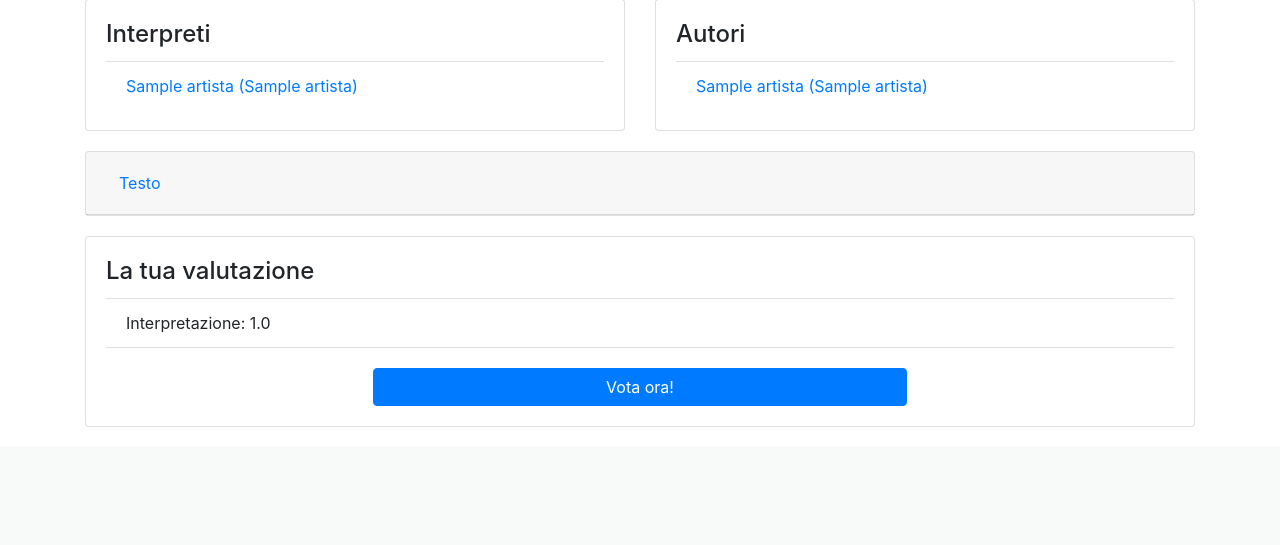
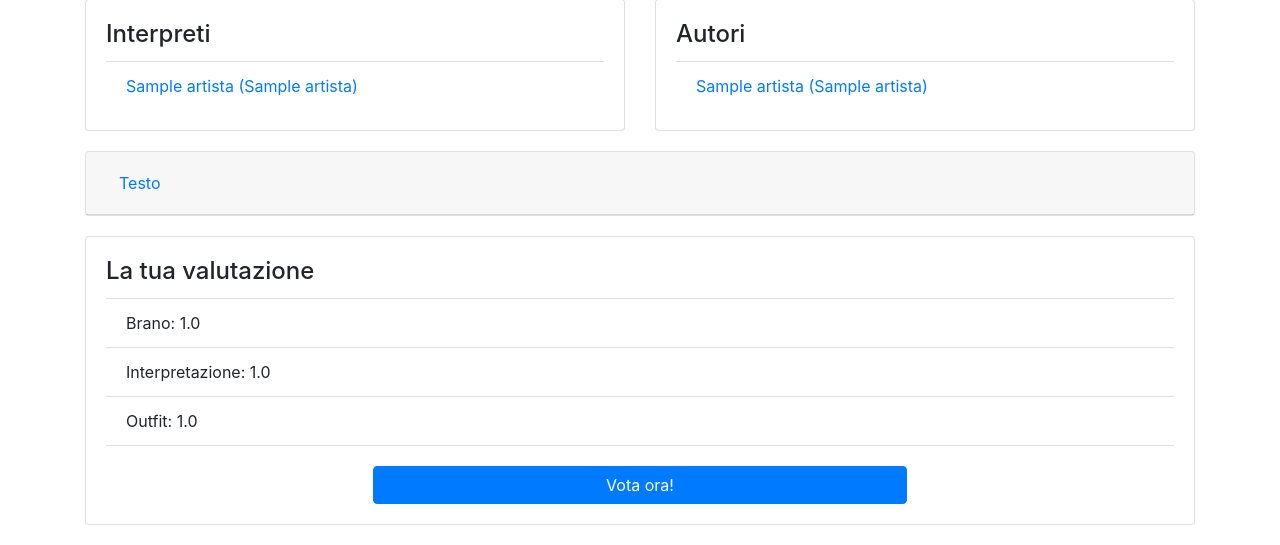
Before and after one commit to r0lf0/Votiamo_Sanremo_2021, a Django app: page /brani/1 in a window 1280 px wide. Shown: the part 372-917 px from the top of the page. Before the commit the page ends 799 px from the top, so only its background shows below. Run offline with Django 3.2, Linux system fonts and the light colour scheme; a user stored in the database is signed in; tables that the repository leaves empty hold one stand-in row (values such as "Sample post"); grey boxes marked "Sample" are stand-in pictures; some libraries are stand-ins or nearby versions.

Commit message:
Completata funzione di votazione

```diff
--- /dev/null
+++ b/sanremo/forms.py
@@ -0,0 +1,20 @@
+from django import forms
+
+
+class ValutazioneForm(forms.Form):
+    voto_brano = forms.FloatField(min_value=0, max_value=10)
+    voto_interpretazione = forms.FloatField(min_value=0, max_value=10)
+    voto_outfit = forms.FloatField(min_value=0, max_value=10)
+
+    def __init__(self, *args, **kwargs):
+        self.voto_brano = kwargs.pop('voto_brano', None)
+        self.voto_interpretazione = kwargs.pop('voto_interpretazione', None)
+        self.voto_outfit = kwargs.pop('voto_outfit', None)
+
+        kwargs.update(initial={
+            'voto_brano': self.voto_brano,
+            'voto_interpretazione': self.voto_interpretazione,
+            'voto_outfit': self.voto_outfit
+        })
+
+        super().__init__(*args, **kwargs)
--- a/sanremo/models.py
+++ b/sanremo/models.py
@@ -42,13 +42,6 @@ class Brano(models.Model):
         return reverse('sanremo-brano', args=[str(self.id)])
 
 
-CATEGORIA = (
-    ('i', 'Interpretazione'),
-    ('b', 'Brano'),
-    ('o', 'Outfit'),
-)
-
-
 class Valutazione(models.Model):
     utente = models.ForeignKey(
         settings.AUTH_USER_MODEL,
@@ -56,18 +49,12 @@ class Valutazione(models.Model):
     )
     brano = models.ForeignKey(Brano, help_text="Seleziona il brano",
                               on_delete=models.PROTECT)
-    voto = models.FloatField()
-    categoria = models.CharField(
-        max_length=1,
-        choices=CATEGORIA,
-        help_text='Scegli la categoria da votare',
-    )
+    voto_brano = models.FloatField()
+    voto_interpretazione = models.FloatField()
+    voto_outfit = models.FloatField()
 
     def __str__(self):
         return self.utente.__str__() \
                + " ha valutato " + self.voto.__str__() \
                + " il brano " + self.brano.__str__() \
                + " nella categoria " + self.categoria.__str__()
-
-    def get_categoria(self):
-        return dict(CATEGORIA).get(self.categoria)
--- a/sanremo/templates/sanremo/brano_detail.html
+++ b/sanremo/templates/sanremo/brano_detail.html
@@ -102,13 +102,23 @@
                                 La tua valutazione
                             </h4>
                             {% if valutazioni %}
+                                {% if valutazioni.count > 1 %}
+                                    <p>Situazione incosistente, segnala a Ricky!</p>
+                                {% else %}
+                                    {% for valutazione in valutazioni %}
                                         <ul class="list-group list-group-flush">
-                                    {% for valutazione in valutazioni %}
                                             <li class="list-group-item">
-                                            {{ valutazione.get_categoria }}: {{ valutazione.voto }}
+                                                Brano: {{ valutazione.voto_brano }}
                                             </li>
+                                            <li class="list-group-item">
+                                                Interpretazione: {{ valutazione.voto_interpretazione }}
+                                            </li>
+                                            <li class="list-group-item">
+                                                Outfit: {{ valutazione.voto_outfit }}
+                                            </li>
+                                        </ul>
                                     {% endfor %}
-                                </ul>
+                                {% endif %}
                             {% endif %}
                             <div class="text-center">
                                 <button type="button" class="btn btn-primary col-12 col-md-6" data-toggle="modal"
@@ -133,13 +143,18 @@
                         <span>&times;</span>
                     </button>
                 </div>
+                <form action="{% url 'vota-brano' pk=brano.id %}" method="post">
                     <div class="modal-body">
-                    ...
+                        {% csrf_token %}
+                        <ul>
+                            {{ form.as_ul }}
+                        </ul>
                     </div>
                     <div class="modal-footer">
                         <button type="button" class="btn btn-secondary" data-dismiss="modal">Annulla</button>
-                    <button type="button" class="btn btn-primary">Salva</button>
+                        <input type="submit" class="btn btn-primary" />
                     </div>
+                </form>
             </div>
         </div>
     </div>
--- a/sanremo/urls.py
+++ b/sanremo/urls.py
@@ -6,7 +6,6 @@ from django.conf.urls.static import static
 urlpatterns = [
     path('', views.BranoListView.as_view(), name='sanremo-brani'),
     path('brani/<int:pk>', views.BranoDetailView.as_view(), name='sanremo-brano'),
-    path('about/', views.about, name='sanremo-about'),
 ]
 
 if settings.DEBUG:
@@ -17,3 +16,7 @@ if settings.DEBUG:
 urlpatterns += [
     path('accounts/', include('django.contrib.auth.urls')),
 ]
+
+urlpatterns += [
+    path('brani/<int:pk>/vota/', views.vota_brano, name='vota-brano'),
+]
--- a/sanremo/views.py
+++ b/sanremo/views.py
@@ -1,6 +1,9 @@
-from django.shortcuts import render
+from django.http import HttpResponseRedirect
+from django.shortcuts import render, get_object_or_404
+from django.urls import reverse
 from django.views import generic
 
+from .forms import ValutazioneForm
 from .models import Brano, Valutazione
 
 
@@ -14,9 +17,34 @@ class BranoDetailView(generic.DetailView):
     def get_context_data(self, **kwargs):
         context = super().get_context_data(**kwargs)
         if self.request.user.is_authenticated:
-            context['valutazioni'] = Valutazione.objects.filter(brano=context['brano']).filter(utente=self.request.user)
+            valutazioni = Valutazione.objects.filter(brano=context['brano']).filter(utente=self.request.user)
+            context['valutazioni'] = valutazioni
+            if valutazioni and valutazioni[0]:
+                valutazione_form = ValutazioneForm(voto_brano=valutazioni[0].voto_brano,
+                                                   voto_interpretazione=valutazioni[0].voto_interpretazione,
+                                                   voto_outfit=valutazioni[0].voto_outfit)
+            else:
+                valutazione_form = ValutazioneForm()
+            context['form'] = valutazione_form
         return context
 
 
-def about(request):
-    return render(request, 'sanremo/about.html')
+def vota_brano(request, pk):
+    if request.method == 'POST':
+        form = ValutazioneForm(request.POST)
+
+        if form.is_valid():
+            brano = get_object_or_404(Brano, pk=pk)
+            valutazione_query_set = Valutazione.objects.filter(brano=brano).filter(utente=request.user)
+            if not valutazione_query_set:
+                valutazione = Valutazione()
+            else:
+                valutazione = valutazione_query_set[0]
+            valutazione.utente = request.user
+            valutazione.brano = brano
+            valutazione.voto_brano = form.cleaned_data['voto_brano']
+            valutazione.voto_interpretazione = form.cleaned_data['voto_interpretazione']
+            valutazione.voto_outfit = form.cleaned_data['voto_outfit']
+            valutazione.save()
+
+    return HttpResponseRedirect(reverse('sanremo-brano', args=[brano.id]))
```
Also changed, not shown: sanremo/migrations/0004_auto_20210301_2358.py (added). Lines whose indentation alone changed are shown as unchanged.
